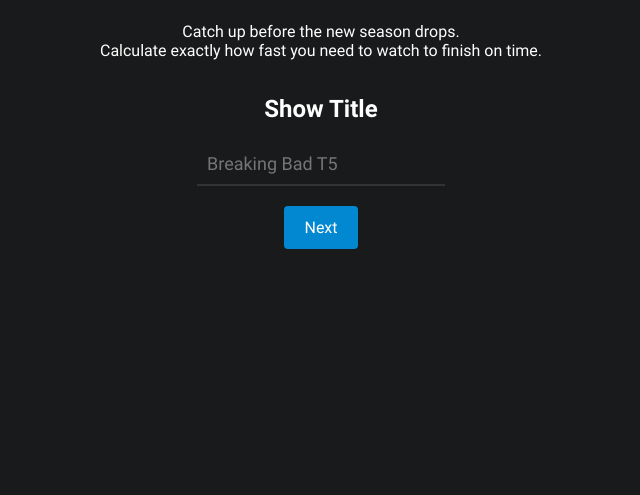
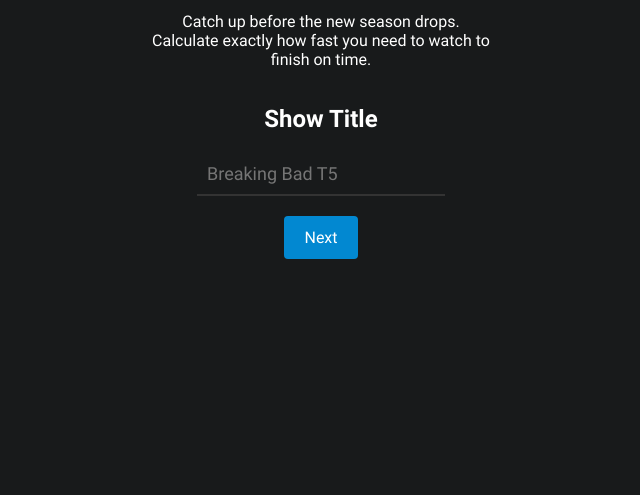
Before and after one commit to artolajon/TV-Show-Scheduler, a website built with webpack: page src/index.html in a window 1280 px wide. Shown: the part 305-800 px from the top of the page, without its empty margins (319-959 px from the left). Built offline with nearby package versions, Linux system fonts and the light colour scheme.

Commit message:
Add max-width to paragraph elements for better layout

```diff
--- a/src/app/style.scss
+++ b/src/app/style.scss
@@ -82,3 +82,6 @@ button, input[type="submit"] {
 .hide{
     display: none;
 }
+p{
+    max-width: 80% ;
+}
```
